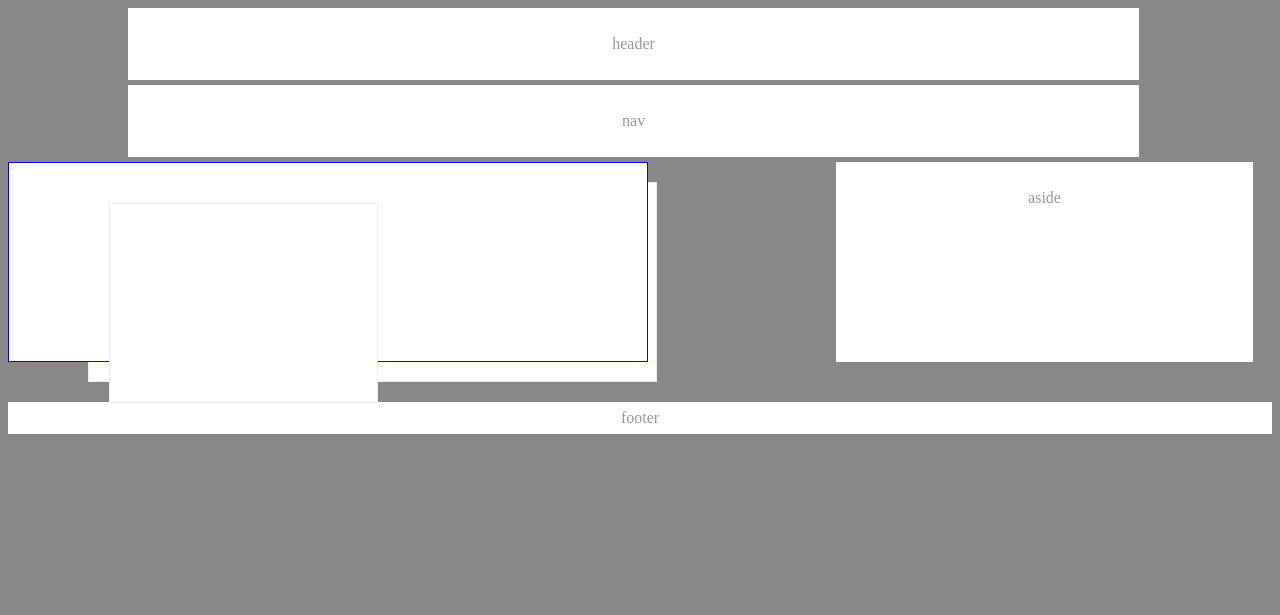
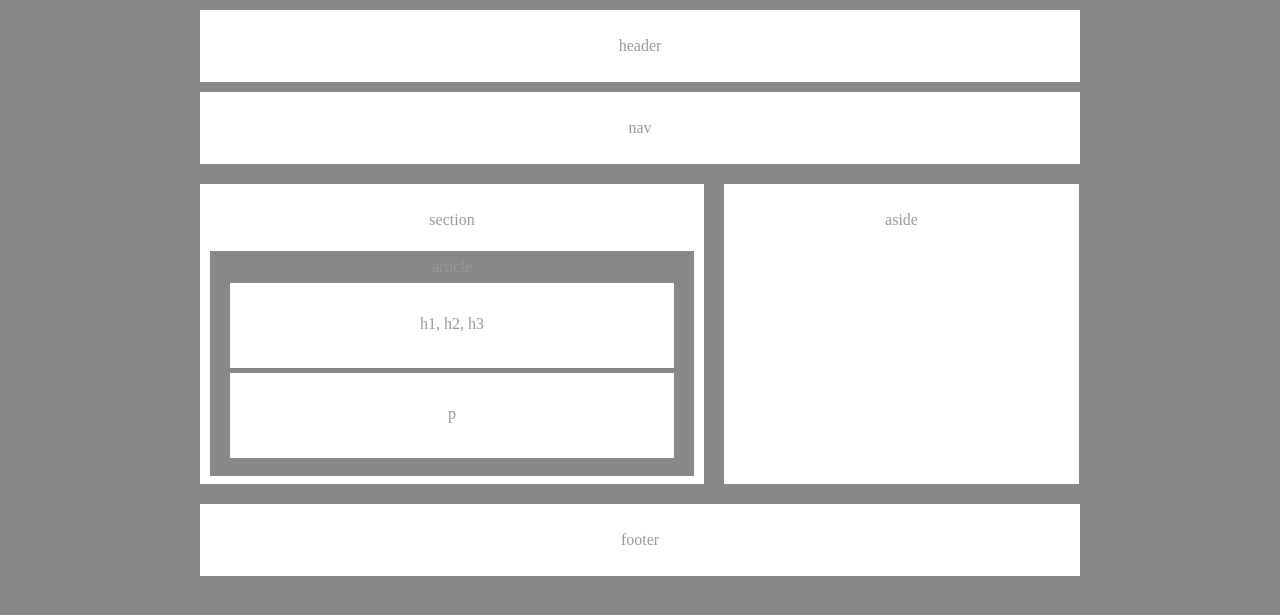
Before and after one commit to MelissaLoggins/HW-Wireframe, a PHP site: page / in a window 1280 px wide. Shown: the top 615 px of the page. Run offline with PHP 8.4, Linux system fonts and the light colour scheme.

Commit message:
Finished easy version of first week homework.

```diff
--- a/index.html
+++ b/index.html
@@ -8,37 +8,38 @@
 	</head>
 		<body>
 
-			<header>
+			<header class="header-container">
 				header
 			</header>
 
-			<nav>
+			<nav class="nav-container">
 				nav
 			</nav>
 
 
-			<section>section
+			<section class="section-container">section
 
-				<article id="within">			article
-					h1, h2, h3
-					<p>p</p>
+				<article class="article-container">			article
+
+
+					<div class="h-container">h1, h2, h3
+					</div>
+
+					<div class="p-container">
+					p
+					</div>
+
 				</article>
 
 			</section>
 
 
+			<aside class="aside-container">
+				aside
+			</aside>
 
-				<section id="full">
-
-						<section>
-
-				</section>
-			</section>
-
-
-			<aside>aside</aside>
-
-			<footer>footer</footer>
+			<footer class="footer-container">		footer
+			</footer>
 
 
 
--- a/style.css
+++ b/style.css
@@ -1,6 +1,8 @@
 * {
 	box-sizing: border-box;
 	text-align: center;
+	margin-right: 40px;
+	margin-left: 40px;
 }
 
 body {
@@ -10,65 +12,74 @@ body {
 	background-color: #888;
 }
 
-header {
-	background: #fff;
-	padding: 20px;
-	margin: 5px 30px 5px 120px;
-	color: #999;
-	width: 80%;
+.header-container {
+	background-color: white;
+	margin: 10px 120px 10px 120px;
+	padding-top: 20px;
+	padding-bottom: 20px;
 
 }
 
-nav {
-	background: #fff;
-	padding: 20px;
-	margin: 5px 30px 5px 120px;
-	color: #999;
-	width: 80%;
-
+.nav-container {
+	background-color: white;
+	margin: 10px 120px 20px 120px;
+	padding-top: 20px;
+	padding-bottom: 20px;
 }
 
-section {
-	border: 1px solid #eee; /*DEBUG*/
+.section-container {
+	background-color: white;
+	box-sizing: border-box;
+	padding-top: 20px;
+	width: 45%;
+	margin-right: 10px;
+	margin-left: 120px;
+	margin-bottom: 20px;
+	padding-bottom: 10px;
+	height: 300px;
 	float: left;
-	margin: 0 1.5%;
-	width: 45%;
-	background: #fff;
-	height: 200px;
-	margin: 20px 20px 20px 80px;
-	padding: 20px;
 }
 
-#full {
-	background-color: white;
-	color: #999;
-	width: 50%;
-	margin: 0;
-	float: left;
-	position: absolute;
-	border: 1px solid blue; /*DEBUG*/
+.article-container {
+	background-color: #888;
+	margin: 15px 10px 10px 10px;
+	height: 225px;
 }
 
-#within {
-	background-color: #888;
-	color: white;
-	margin: 20px 10px 10px 20px;
-	width: 45%;
+.h-container {
+	background-color: white;
+	height: 85px;
+	margin-bottom: 5px;
+	margin-right: 20px;
+	margin-left: 20px;
+	padding-top: 25px;
 }
 
-aside {
-	float: right;
-	margin: 0 1.5%;
-	width: 33%;
-	padding-top: 20px;
-	background: #fff;
-	margin-bottom: 20px;
-	margin-left: 6px;
-	height: 200px;
+.p-container {
+	background-color: white;
+	height: 85px;
+	margin-right: 20px;
+	margin-bottom: 15px;
+	margin-left: 20px;
+	padding-top: 25px;
 }
 
-footer {
+.aside-container {
+	background-color: white;
+	padding-top: 20px;
+	width: 355px;
+	height: 300px;
+	margin-left: 10px;
+	margin-bottom: 20px;
+	float: left;
+}
+
+.footer-container {
 	clear: both;
-	background: #fff;
 	overflow: auto;
+	background-color: white;
+	margin-right: 120px;
+	margin-left: 120px;
+	padding-bottom: 20px;
+	padding-top: 20px;
 }
```
